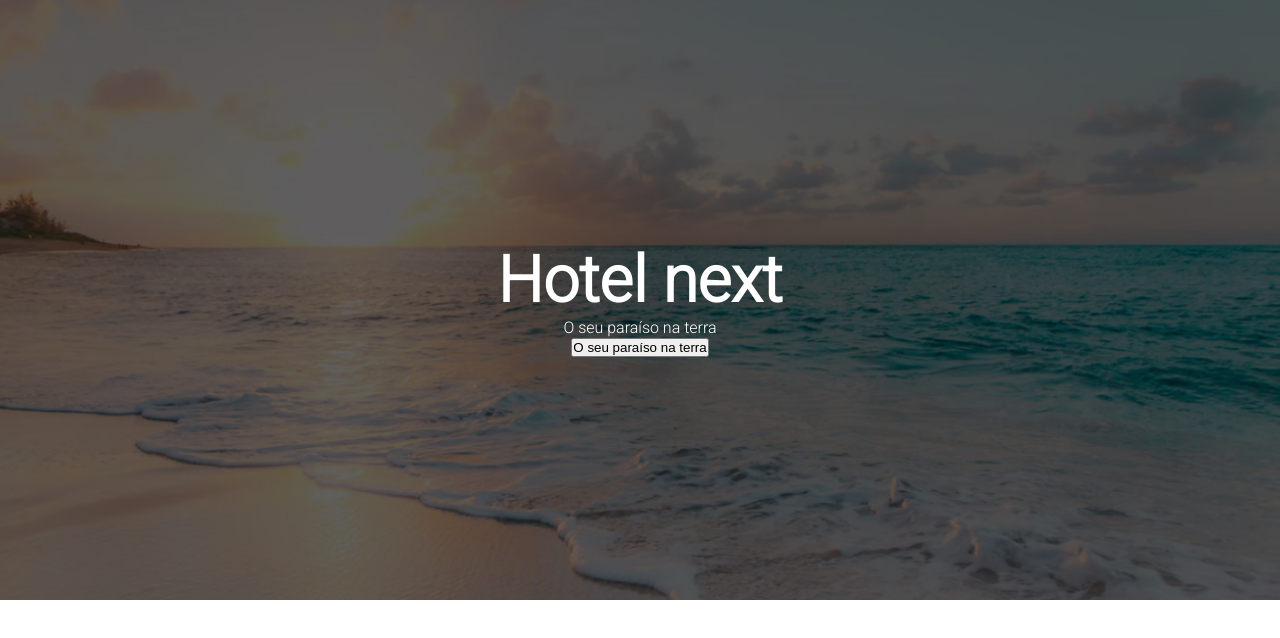
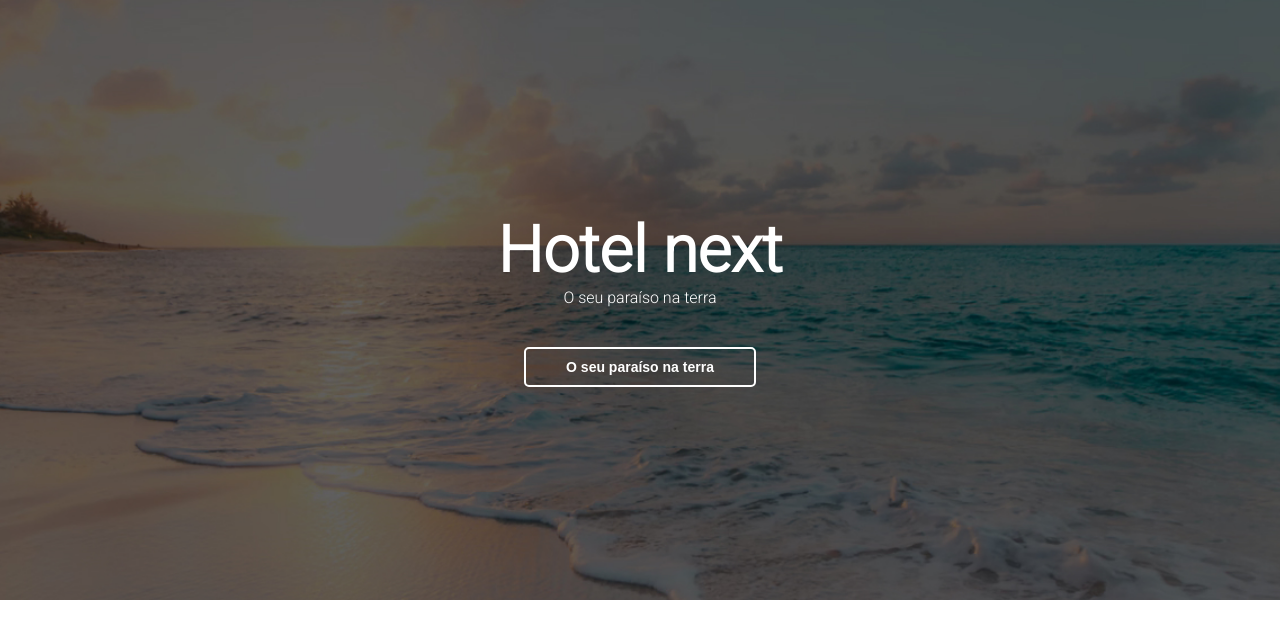
Before and after one commit to viniciusgasparino/Hotel_Next, a Next.js app: page / in a window 1280 px wide. Shown: the top 638 px of the page. Built offline with nearby package versions, Linux system fonts and the light colour scheme.

Commit message:
Criado component Button

```diff
--- /dev/null
+++ b/src/components/Button/Button.jsx
@@ -0,0 +1,29 @@
+import styled from "styled-components"
+
+const StyledButton = styled.button`
+   padding: 10px 40px;
+   background-color: transparent;
+   border: 2px solid white;
+   color: white;
+   font-weight: bold;
+   font-size: 14px;
+   cursor: pointer;
+   border-radius: 5px;
+   transition: all 0.25s ease-out;
+   margin-top: 40px;
+
+   :hover{
+    background-color: rgba(255,255,255,0.2);
+  }
+
+`;
+
+
+function Button({children}){
+  return(
+    <StyledButton>{children}</StyledButton>
+  )
+}
+
+
+export default Button
--- a/src/components/Header/Header.jsx
+++ b/src/components/Header/Header.jsx
@@ -1,6 +1,7 @@
 import styled from "styled-components"
 import StyledTitle from "../Title/Title"
 import StyledParagrafo from "../Paragrafo/Paragrafo"
+import Button from "../Button/Button"
 
 
 const StyledHeader = styled.header`
@@ -14,13 +15,14 @@ const StyledHeader = styled.header`
   align-items:center;
 `;
 
+
 export default function Header(){
   return(
     <StyledHeader img={"praia.jpg"}>
       <StyledTitle color={"white"}>Hotel next</StyledTitle>
       <StyledParagrafo color={"white"}>O seu paraíso na terra</StyledParagrafo>
       <a href="#" target="_blank">
-        <button>O seu paraíso na terra</button>
+        <Button>O seu paraíso na terra</Button>
       </a>
     </StyledHeader>
   )
```
